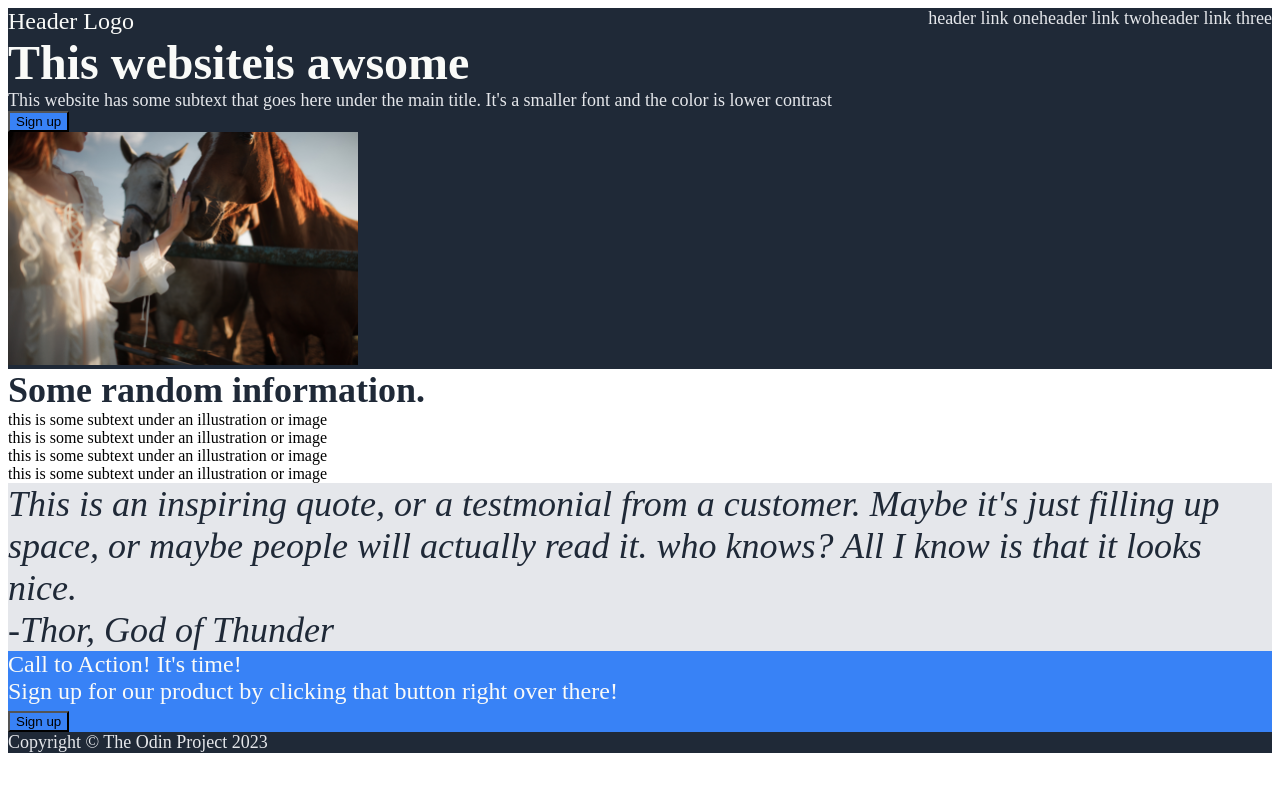
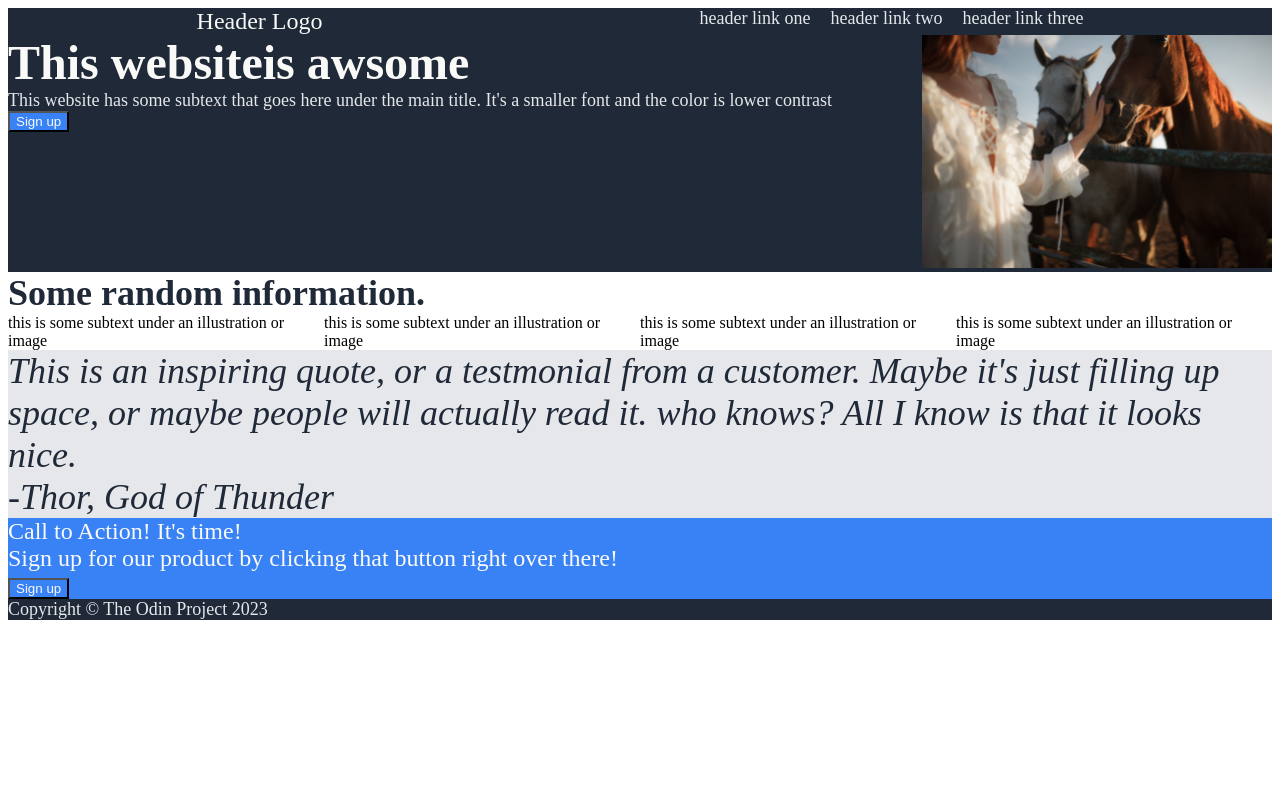
Before and after one commit to HassanGurain/odin-landing-page, a plain HTML site: page index.html in a window 1280 px wide. Drawn offline with Linux system fonts and the light colour scheme.

Commit message:
Orgnize Styling by Sections

```diff
--- a/index.html
+++ b/index.html
@@ -6,7 +6,6 @@
     <link rel="stylesheet" href="style.css">
 </head>
 <body>
-
     <div class="nav darkbackgrouund">
         <div class="heroaderlogotext">Header Logo</div>
 
@@ -18,7 +17,7 @@
     </div>
 
     <div class="awsome darkbackgrouund">
-        <div>
+        <div class="hero">
             <div class="heromaintext"> This websiteis awsome</div>
             <div class="herosecondarytext">This website has some subtext that goes here under the main title.
                  It's a smaller font and the color is lower contrast</div>
@@ -27,9 +26,9 @@
         <div><img src="PhotoByAlinaLevkovich.jpg", alt="a woman with a horse", width="350 px"></div>
     </div>
 
-    <div class="info">
+    <div>
         <div class="infoheadertext">Some random information.</div>
-        <div>
+        <div class="info">
             <div>this is some subtext under an illustration or image</div>
             <div>this is some subtext under an illustration or image</div>
             <div>this is some subtext under an illustration or image</div>
@@ -40,7 +39,7 @@
         <div>This is an inspiring quote, or a testmonial from a customer. Maybe it's just
             filling up space, or maybe people will actually read it. who knows? All I know is that it looks nice.
         </div>
-        <div>
+        <div class="quoteby">
             -Thor, God of Thunder
         </div>
     </div>
@@ -52,6 +51,5 @@
         <div><button>Sign up</button></div>
     </div>
     <div class="darkbackgrouund herosecondarytext">Copyright © The Odin Project 2023</div>
-
 </body>
 </html>
--- a/style.css
+++ b/style.css
@@ -1,3 +1,9 @@
+
+
+
+
+/* General Styling */
+
 .darkbackgrouund{
     background-color: #1F2937;
 }
@@ -7,9 +13,6 @@
     font-weight: bolder;
     color: #F9FAF8;
 }
-
-
-
 .herosecondarytext{
     font-size: 18px;
     color: #E5E7EB;
@@ -22,7 +25,25 @@
 
 button{
     background-color: #3882F6;
+    color:#F9FAF8;
 }
+
+
+
+
+/* Nav bar */
+
+.nav{
+    display: flex;
+    padding: 50;
+    justify-content: space-around;
+}
+
+
+
+
+
+
 
 .calltoaction{
     background-color: #3882F6;
@@ -34,19 +55,42 @@ button{
     color: #1F2937;
 }
 
-
-
-.nav{
-    display: flex;
-    justify-content: space-between;
-}
-
 .quote{
     background-color: #E5E7EB;
     font-size: 36px;
     font-style: italic;
     color: #1F2937;
+    display: flex;
+    flex-direction: column;
 }
-.nav div{
+
+
+
+
+.headerlniks{
     display: flex;
+    gap:20px;
 }
+
+.awsome{
+    display:flex;
+    justify-content: space-around;
+    flex:1 1 auto;
+}
+
+img{
+    max-width: 100%;
+    max-height: auto;
+}
+
+.hero{
+    display: flex;
+    flex-direction: column;
+    flex:1 1 auto;
+    flex-wrap: wrap;
+}
+
+.info{
+    display: flex;
+    justify-content: space-around;
+}
```
